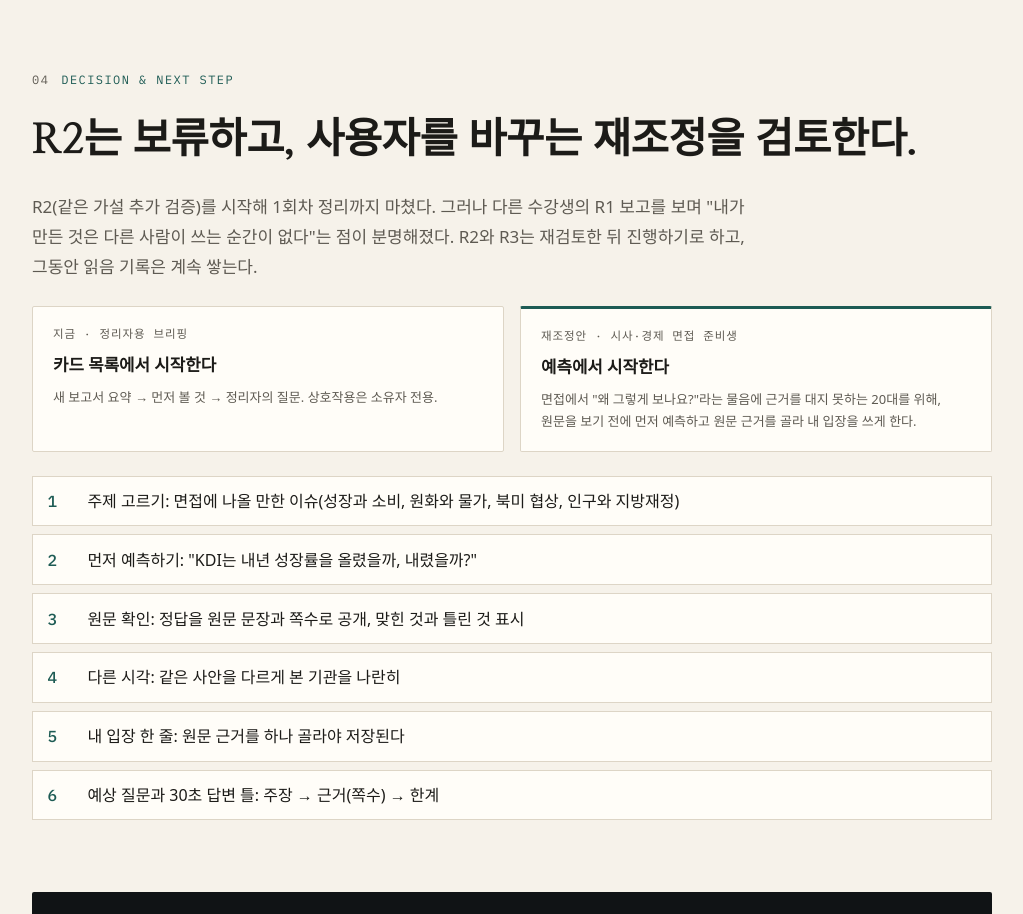
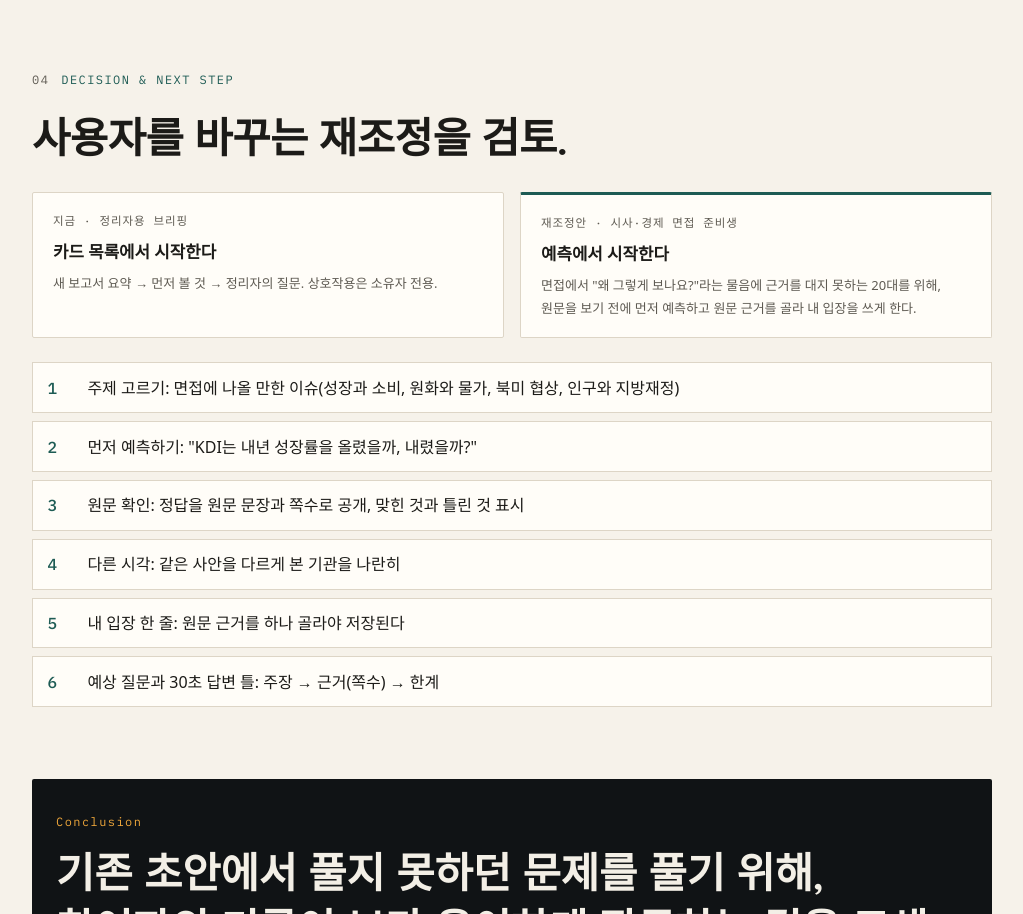
Before and after one commit to windwave51/kr-research-briefing, a plain HTML site: page aip02/index.html in a window 1280 px wide. Shown: the part 3190-4104 px from the top of the page, without its empty margins (128-1151 px from the left). Drawn offline with Linux system fonts and the light colour scheme; a web font is replaced by a local one.

Commit message:
Update index.html

```diff
--- a/aip02/index.html
+++ b/aip02/index.html
@@ -311,8 +311,8 @@ footer.foot { margin-top: 2rem; font-size: var(--step--1); color: var(--muted);
 
   <section id="decision" aria-labelledby="dec-h">
     <p class="eyebrow"><span class="no">04</span>Decision &amp; next step</p>
-    <h2 id="dec-h">R2는 보류하고, 사용자를 바꾸는 재조정을 검토한다.</h2>
-    <p class="lede read">R2(같은 가설 추가 검증)를 시작해 1회차 정리까지 마쳤다. 그러나 다른 수강생의 R1 보고를 보며 "내가 만든 것은 다른 사람이 쓰는 순간이 없다"는 점이 분명해졌다. R2와 R3는 재검토한 뒤 진행하기로 하고, 그동안 읽음 기록은 계속 쌓는다.</p>
+    <h2 id="dec-h">사용자를 바꾸는 재조정을 검토.</h2>
+
     <div class="pair">
       <div class="box">
         <span class="k">지금 · 정리자용 브리핑</span>
```
